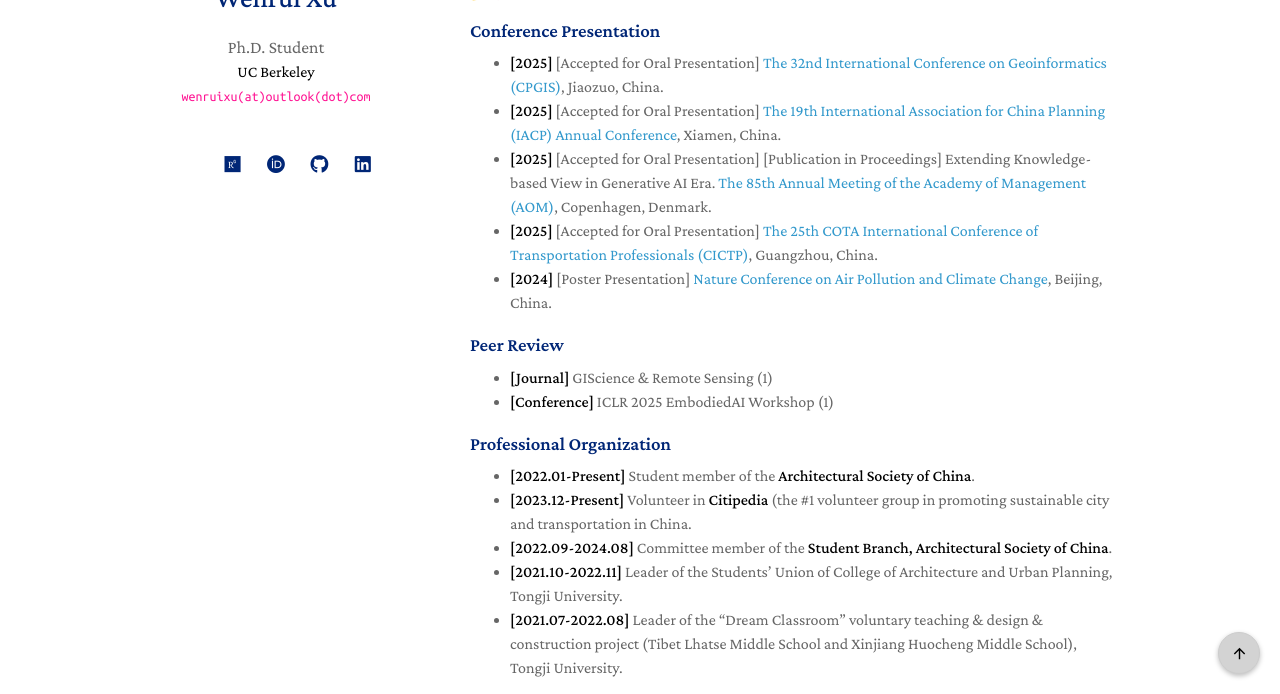
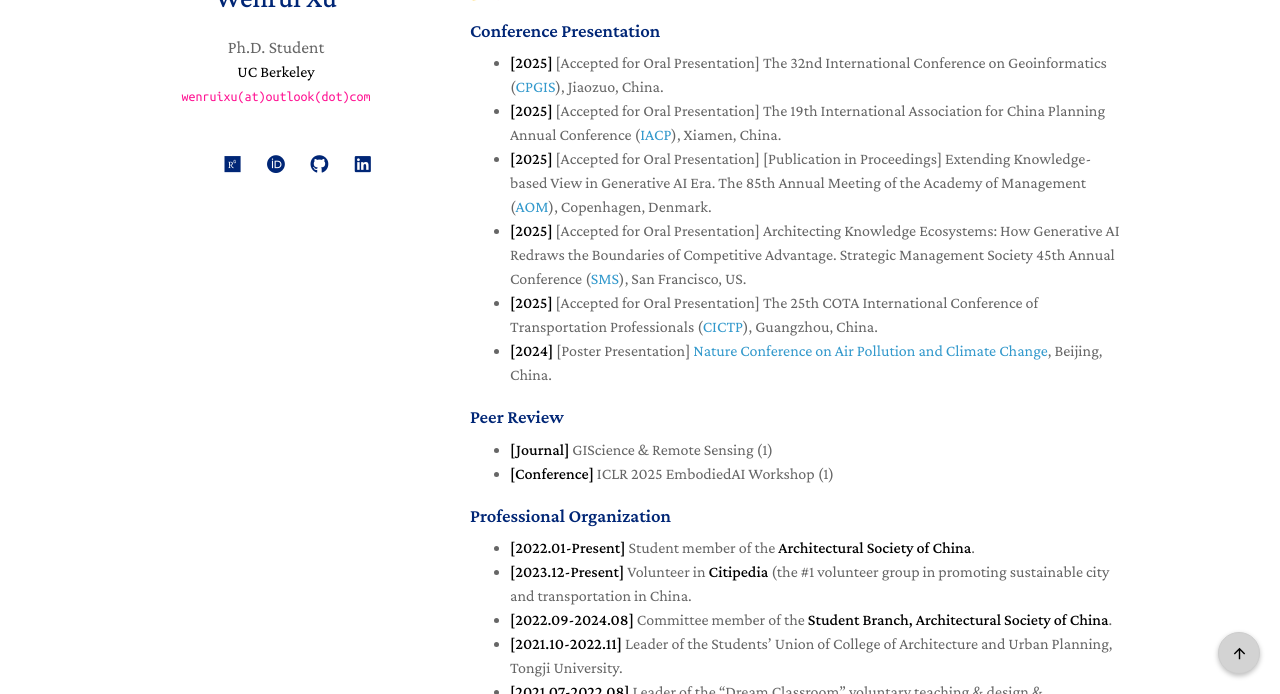
Before and after one commit to ruaruaxu/ruaruaxu.github.io, a Jekyll site: the page built from index.md, in a window 1280 px wide and 900 px high, scrolled down 2314 px, cut to the strip 206-900 px from the top of the window. Built offline with Jekyll 4.4.1, drawn with Linux system fonts in a browser that asks for light colours; a style sheet for code colours, icons or effects is not loaded.

Commit message:
Update index.md

```diff
--- a/index.md
+++ b/index.md
@@ -129,10 +129,11 @@ Please see [Google Scholar](https://scholar.google.com/citations?user=wrPOVnkAAA
 
 ### Conference Presentation
 
-- **[2025]** [Accepted for Oral Presentation] [The 32nd International Conference on Geoinformatics (CPGIS)](), Jiaozuo, China.
-- **[2025]** [Accepted for Oral Presentation] [The 19th International Association for China Planning (IACP) Annual Conference](https://www.china-planning.org/alpha/2025-iacp-annual-conference-call-for-abstracts/), Xiamen, China.
-- **[2025]** [Accepted for Oral Presentation] [Publication in Proceedings] Extending Knowledge-based View in Generative AI Era. [The 85th Annual Meeting of the Academy of Management (AOM)](https://aom.org/events/annual-meeting/2025-copenhagen-denmark), Copenhagen, Denmark.
-- **[2025]** [Accepted for Oral Presentation] [The 25th COTA International Conference of Transportation Professionals (CICTP)](https://cictp2025.scievent.com/), Guangzhou, China.
+- **[2025]** [Accepted for Oral Presentation] The 32nd International Conference on Geoinformatics ([CPGIS](https://www.cpgis.org/)), Jiaozuo, China.
+- **[2025]** [Accepted for Oral Presentation] The 19th International Association for China Planning Annual Conference ([IACP](https://www.china-planning.org/)), Xiamen, China.
+- **[2025]** [Accepted for Oral Presentation] [Publication in Proceedings] Extending Knowledge-based View in Generative AI Era. The 85th Annual Meeting of the Academy of Management ([AOM](https://aom.org/)), Copenhagen, Denmark.
+- **[2025]** [Accepted for Oral Presentation] Architecting Knowledge Ecosystems: How Generative AI Redraws the Boundaries of Competitive Advantage. Strategic Management Society 45th Annual Conference ([SMS](https://www.strategicmanagement.net/)), San Francisco, US.
+- **[2025]** [Accepted for Oral Presentation] The 25th COTA International Conference of Transportation Professionals ([CICTP](https://cictp2025.scievent.com/)), Guangzhou, China.
 - **[2024]** [Poster Presentation] [Nature Conference on Air Pollution and Climate Change](https://web.cvent.com/event/06e7aeed-3b2e-4a19-982f-ce28d2a97924/summary), Beijing, China.
 
 ### Peer Review
```
